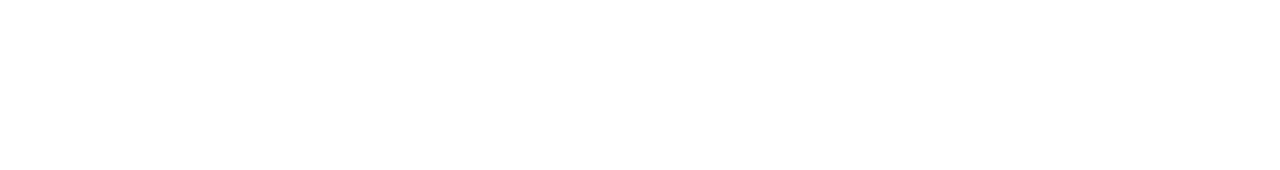
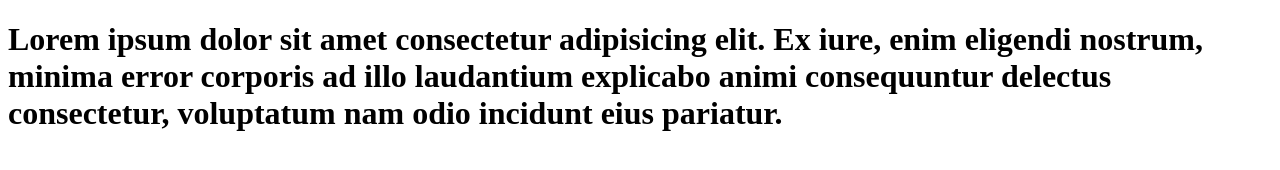
Before and after one commit to sgraziola/testhtml, a plain HTML site: page index.html in a window 1280 px wide. Drawn offline with Linux system fonts and the light colour scheme.

Commit message:
test commit

```diff
--- a/index.html
+++ b/index.html
@@ -7,6 +7,6 @@
     <title>Document</title>
 </head>
 <body>
-
+    <h1>Lorem ipsum dolor sit amet consectetur adipisicing elit. Ex iure, enim eligendi nostrum, minima error corporis ad illo laudantium explicabo animi consequuntur delectus consectetur, voluptatum nam odio incidunt eius pariatur.</h1>
 </body>
 </html>
```
